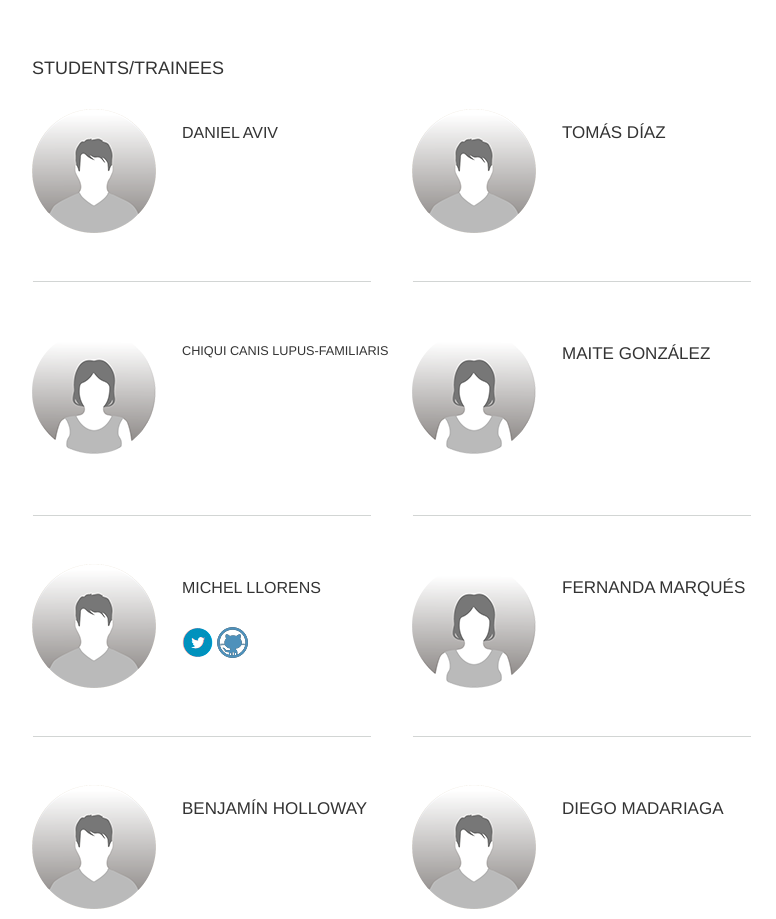
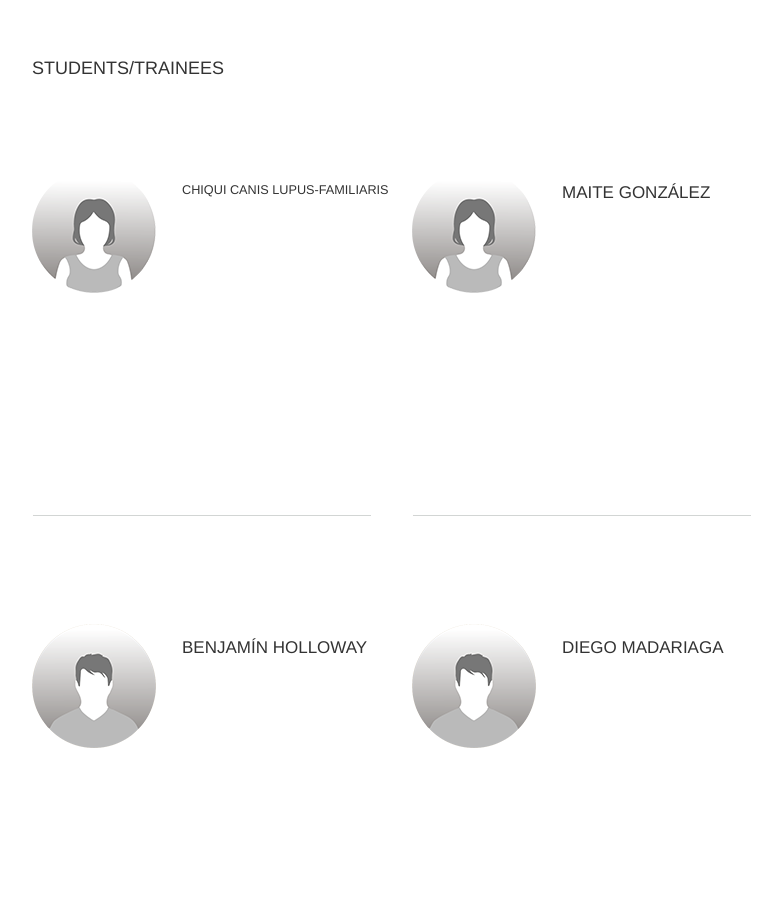
Before and after one commit to niclabs/niclabs.github.io, a plain HTML site: page people.html in a window 1280 px wide. Shown: the part 2611-3530 px from the top of the page, without its empty margins (258-1034 px from the left). Drawn offline with Linux system fonts and the light colour scheme.

Commit message:
Update people.html

```diff
--- a/people.html
+++ b/people.html
@@ -508,24 +508,7 @@
                 <div class="secciones-people">
                 <div class="seccion1-people">
 
-                            <div class="JAVIER-BUSTOS">
-                                <div class="FOTO-JAVIER">
-                                  <img src="images/icono-user_BOY-01-1.png">
-                                </div>
-                                  <div class="info-people">
-                                  <h4 id="nombre-JAVIER">DANIEL AVIV</h4>
-                                  <div class="links-RS-JAVIER">
 
-
-
-
-
-                                </div>
-                                </div>
-                                </div>
-                    <div class="linea-divisoria">
-                    <img src="images/linea-divisoria.png">
-                    </div>
 
                             <div class="SANDRA-CESPEDES">
                                 <div class="FOTO-SANDRA">
@@ -546,24 +529,7 @@
 
              <div class="seccion2-people">
 
-                            <div class="ALEJANDRO-HEVIA">
-                                <div class="FOTO-ALEJANDRO">
-                                  <img src="images/icono-user_BOY-01-1.png">
-                                </div>
-                                  <div class="info-people">
-                                  <h4 id="nombre-HEVIA">TOMÁS DÍAZ</h4>
-                                  <div class="links-RS-hevia">
 
-
-
-
-
-                                </div>
-                                </div>
-                                </div>
-                    <div class="linea-divisoria">
-                    <img src="images/linea-divisoria.png">
-                    </div>
 
                             <div class="JOSE-PIQUER">
                                 <div class="FOTO-JOSE">
@@ -600,25 +566,6 @@
 
                 <div class="seccion1-people">
 
-                            <div class="JAVIER-BUSTOS">
-                                <div class="FOTO-JAVIER">
-                                  <img src="images/icono-user_BOY-01-1.png">
-                                </div>
-                                  <div class="info-people">
-                                  <h4 id="nombre-JAVIER">MICHEL LLORENS</h4>
-                                  <div class="links-RS-JAVIER">
-                                <a href="https://twitter.com/michotastico">
-                                <img src="images/logo%20twitter.png">
-                                </a>
-                                 <a href="https://github.com/michotastico">
-                                <img src="images/github-icon.png">
-                                </a>
-                                </div>
-                                </div>
-                                </div>
-                    <div class="linea-divisoria">
-                    <img src="images/linea-divisoria.png">
-                    </div>
 
                             <div class="SANDRA-CESPEDES">
                                 <div class="FOTO-SANDRA">
@@ -642,22 +589,7 @@
 
              <div class="seccion2-people">
 
-                            <div class="ALEJANDRO-HEVIA">
-                                <div class="FOTO-ALEJANDRO">
-                                  <img src="images/icono-user_GIRL-01-1.png">
-                                </div>
-                                  <div class="info-people">
-                                  <h4 id="nombre-HEVIA">FERNANDA MARQUÉS</h4>
-                                  <div class="links-RS-hevia">
 
-
-
-                                </div>
-                                </div>
-                                </div>
-                    <div class="linea-divisoria">
-                    <img src="images/linea-divisoria.png">
-                    </div>
 
                             <div class="JOSE-PIQUER">
                                 <div class="FOTO-JOSE">
@@ -772,27 +704,7 @@
 
             </div>
 
-                    <div class="seccion1-people-2">
-                    <div class="linea-divisoria">
-                    <img src="images/linea-divisoria.png">
-                    </div>
 
-                            <div class="SANDRA-CESPEDES">
-                                <div class="FOTO-SANDRA">
-                                  <img src="images/icono-user_GIRL-01-1.png">
-                                </div>
-                                <div class="info-people">
-                                  <h4 id="nombre-sandra">Ma. JOSÉ VILCHES</h4>
-                                  <div class="links-RS-SANDRA">
-
-
-
-
-                                </div>
-                                </div>
-
-                                </div>
-                    </div>
         </div>
     </div>
 
@@ -804,6 +716,21 @@
                 <br>
                 <div class="secciones-people">
                 <div class="seccion1-people">
+                              <div class="JAVIER-BUSTOS">
+
+                                  <div class="info-people-alumni">
+                                  <h4 id="nombre-JAVIER">ALVARO GRAVES</h4>
+                                  <p id="javier-text">now at ScaleFreeLab LLC</p>
+                                  <div class="links-RS-ALUMNI">
+                                <a href="https://twitter.com/alvarograves">
+                                <img src="images/logo%20twitter.png">
+                                </a>
+                                 <a href="https://www.linkedin.com/in/alvarograves">
+                                <img src="images/logo%20linkedin.png">
+                                </a>
+                                </div>
+                                </div>
+                                </div>
 
                             <div class="JAVIER-BUSTOS">
 
```
